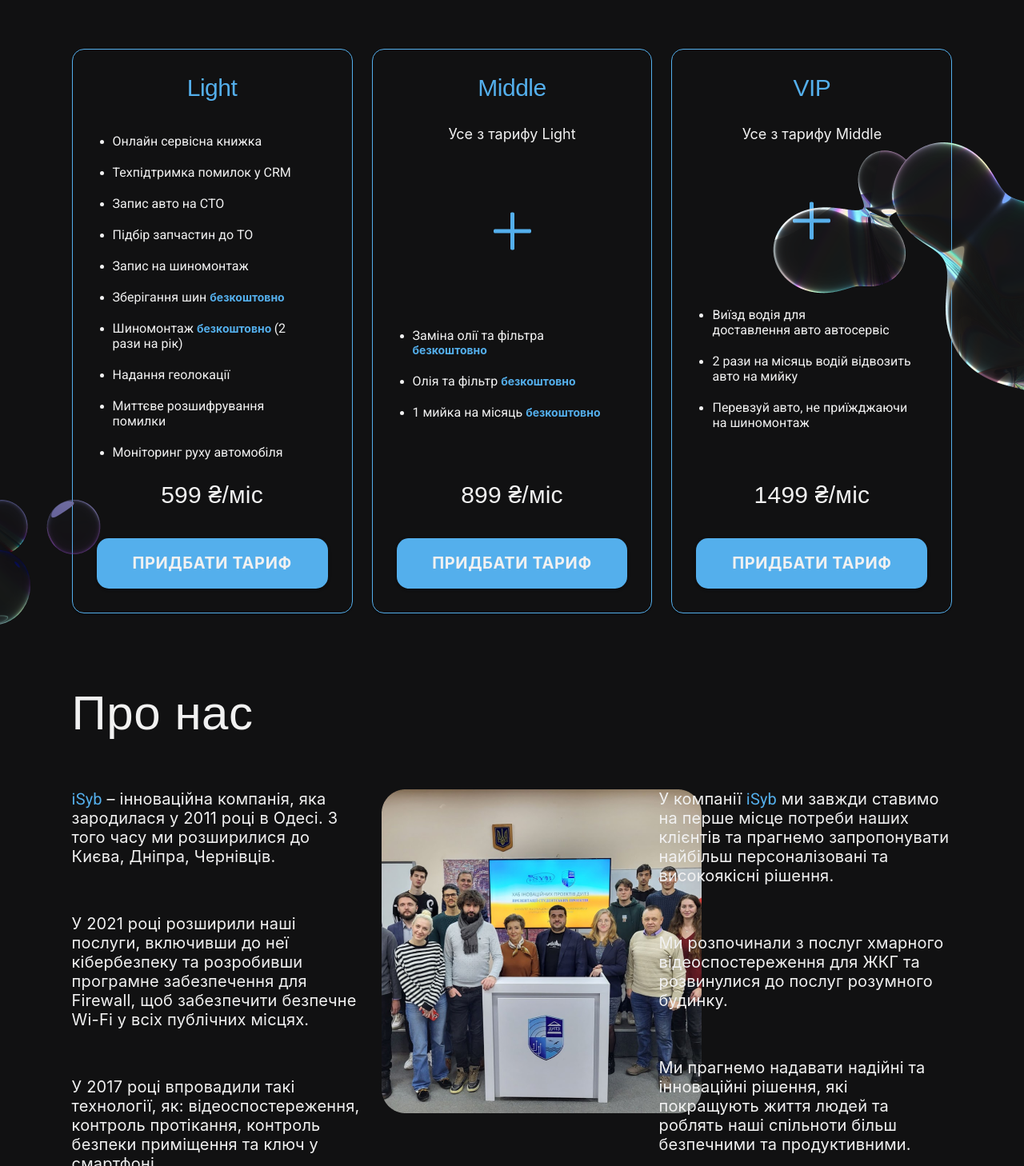
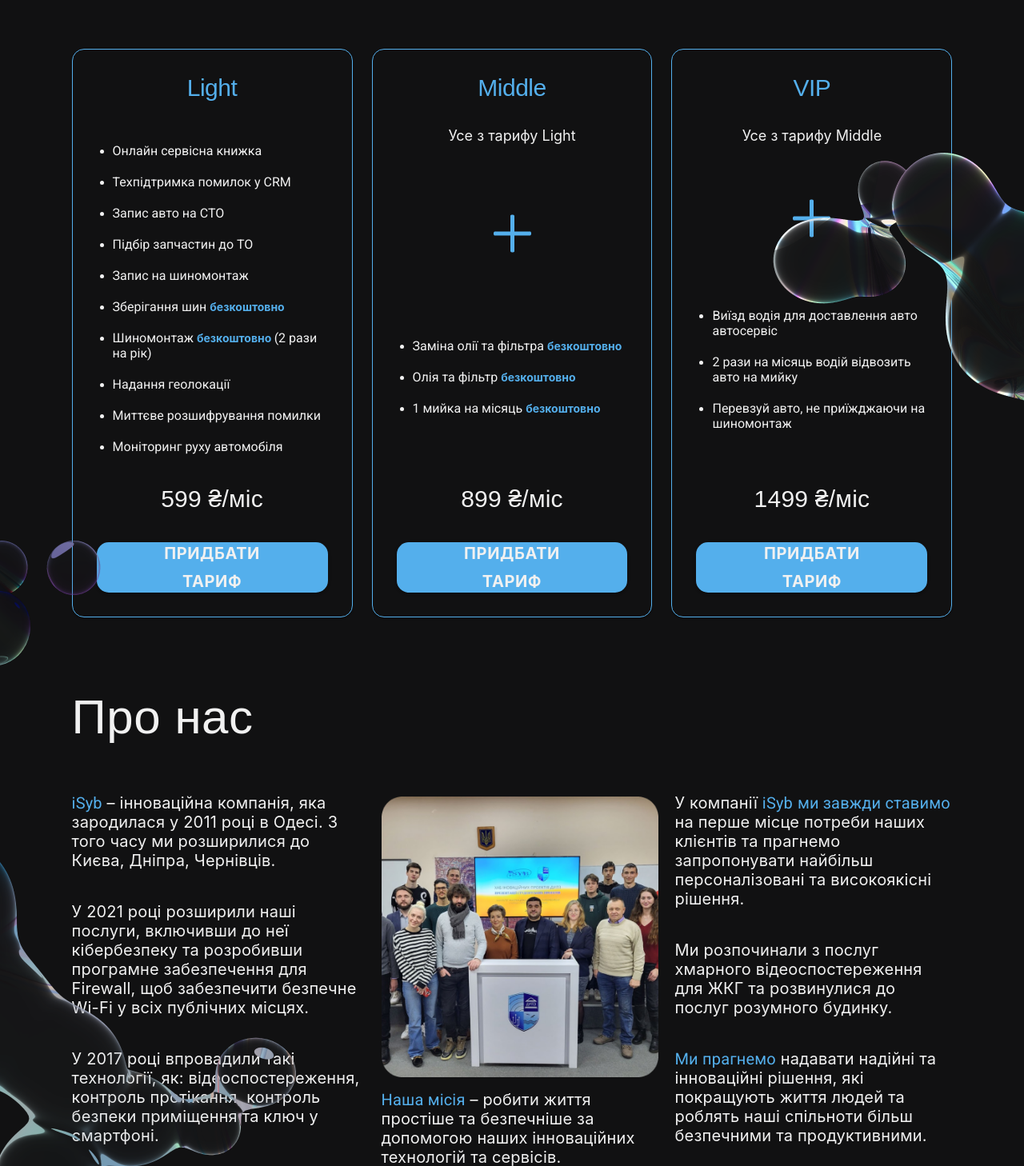
Before and after one commit to TM-OBD/obd_front, a React (Create React App) app in the folder frontend/: page / in a window 1280 px wide. Shown: the part 2032-3490 px from the top of the page at 80% size. Built offline with nearby package versions, Linux system fonts and the light colour scheme; a web font is replaced by a local one.

Commit message:
fixed Tariffs and finished AboutUs block

```diff
--- a/frontend/src/components/Body/ABOUT-US/AboutUs.js
+++ b/frontend/src/components/Body/ABOUT-US/AboutUs.js
@@ -10,6 +10,7 @@ import Bubbles from "../../../images/AboutUs/Bubble.png";
 
 const Container = styled(Box)`
 
+  position: relative;
   margin-top: 80px;
   padding: 0 7% 0 7%;
 
@@ -21,7 +22,6 @@ const Container = styled(Box)`
     margin-top: 50px;
   }
 `;
-
 
 
 function AboutUs() {
@@ -42,7 +42,7 @@ function AboutUs() {
 				position: "absolute",
 				backgroundImage: `url(${Bubbles})`,
 				backgroundRepeat: "no-repeat",
-				backgroundPosition: "left 300%",
+				backgroundPosition: "left 100%",
 				left: 0,
 				width: "100%",
 				height: "100%",
@@ -52,6 +52,11 @@ function AboutUs() {
 		<Grid
 		container
 		paddingTop={'50px'}
+		sx={{
+			display: 'flex',
+			flexWrap: 'wrap',
+			justifyContent: 'center',
+		}}
 		>
 			{AboutUsData.map((item,index) => (
 				<Grid
@@ -60,7 +65,14 @@ function AboutUs() {
             xs={12}
             sm={6}
             md={4}
-				sx={{marginLeft: index !== 0 ? '0px' : '0px'}}
+				sx={{
+					display: 'grid',
+					flexDirection: 'column',
+					gap: '4px',
+					width: '100%',
+					gridTemplateColumns: '1fr',
+					paddingLeft: index !== 0 ? '20px' : '0px'
+				}}
 				>
 					<Typography
 					fontFamily={'Inter, sans-serif'}
@@ -69,29 +81,49 @@ function AboutUs() {
 					lineHeight={'120%'}
 					color={(theme) => theme.palette.primary.main}
 					>
-						{item.firstParagraph && item.firstParagraph.split('iSyb').map((part, index) => {
+						{item.firstParagraph &&
+					item.firstParagraph.split('ми завжди ставимо').map((part, index) => {
 						return (
 						<React.Fragment key={index}>
-								{index > 0 && <span style={{ color: '#54afec' }}>iSyb</span>}
-								{part}
+							{index > 0 && <span style={{ color: '#54AFEC' }}>ми завжди ставимо</span>}
+							{part.split('iSyb').map((subPart, subIndex) => {
+								return (
+								<React.Fragment key={subIndex}>
+									{subIndex > 0 && <span style={{ color: '#54AFEC' }}>iSyb</span>}
+									{subPart}
+								</React.Fragment>
+								);
+							})}
 							</React.Fragment>
 								);
 							})}
 					</Typography>
 						{index === 1 ?
-						<Grid item sx={{marginLeft: '20px'}}>
-							<img alt="MainImage" loading="lazy" src={MainImage} />
+						<Grid
+						  item
+						  sx={{
+							display: 'flex',
+							flexDirection: 'column',
+							gap: 2
+						  }}
+						  >
+							<img alt="MainImage" loading="lazy" src={MainImage} style={{ maxWidth: '100%', height: 'auto' }}/>
 							<Typography
 							fontFamily={'Inter, sans-serif'}
 							fontWeight={400}
 							fontSize={{ md: "20px", sm: '18px', xs: '16px'}}
 							lineHeight={'120%'}
 							color={(theme) => theme.palette.primary.main}
-							sx={{
-								paddingTop: {md: '60px', sm: '40px', xs: '30px'}
-							}}
 							>
-								{item.paragraph}
+								{item.paragraph &&
+									item.paragraph.split('Наша місія').map((part, index) => {
+									return (
+									<React.Fragment key={index}>
+										{index > 0 && <span style={{ color: '#54AFEC' }}>Наша місія</span>}
+												{part}
+										</React.Fragment>
+											);
+										})}
 							</Typography>
 						</Grid>
 					: ''}
@@ -101,9 +133,6 @@ function AboutUs() {
 					fontSize={{ md: "20px", sm: '18px', xs: '16px'}}
 					lineHeight={'120%'}
 					color={(theme) => theme.palette.primary.main}
-					sx={{
-						paddingTop: {md: '60px', sm: '40px', xs: '30px'}
-					}}
 					>
 						{item.secondParagraph}
 					</Typography>
@@ -113,11 +142,16 @@ function AboutUs() {
 					fontSize={{ md: "20px", sm: '18px', xs: '16px'}}
 					lineHeight={'120%'}
 					color={(theme) => theme.palette.primary.main}
-					sx={{
-						paddingTop: {md: '60px', sm: '40px', xs: '30px'}
-					}}
 					>
-						{item.thirdParagraph}
+						{item.thirdParagraph &&
+					item.thirdParagraph.split('Ми прагнемо').map((part, index) => {
+						return (
+						<React.Fragment key={index}>
+							{index > 0 && <span style={{ color: '#54AFEC' }}>Ми прагнемо</span>}
+									{part}
+							</React.Fragment>
+								);
+							})}
 					</Typography>
 				</Grid>
 			))}
--- a/frontend/src/components/Body/TARIFFS/Tariffs.js
+++ b/frontend/src/components/Body/TARIFFS/Tariffs.js
@@ -11,6 +11,8 @@ import FirstBB from "../../../images/Tariffs/FirstBB.png";
 import SecondBB from "../../../images/Tariffs/SecondBB.png";
 
 const Container = styled(Box)`
+
+  position: relative;
   padding: 0 7% 0 7%;
 
   @media(max-width: 800px){
@@ -23,7 +25,7 @@ const Container = styled(Box)`
 `;
 
 const UlComponent = styled('ul')`
-  padding: 20px;
+  padding-left: 20px;
 `
 
 const LiComponent = styled('li')`
@@ -76,6 +78,10 @@ function Tariffs() {
         container
         spacing={3}
         paddingTop={'50px'}
+		  sx={{
+              display: 'flex',
+				  justifyContent: 'center',
+            }}
       >
         {TariffsData.map((item, index) => (
           <Grid
@@ -86,11 +92,6 @@ function Tariffs() {
             md={4}
             sx={{
               display: 'flex',
-              paddingLeft: {
-                md: index !== 0 ? '56px' : 0,
-                sm: index !== 0 ? '45px' : 0,
-                xs: index !== 0 ? '30px' : 0
-              }
             }}
           >
             <Card
@@ -99,11 +100,13 @@ function Tariffs() {
                 borderColor: (theme) => theme.palette.primary.borderBlue,
                 borderRadius: '15px',
                 maxWidth: '376px',
-                height: '100%',
+                minHeight: '606px',
                 background: 'transparent',
                 padding: '30px',
                 display: 'flex',
-                flexDirection: 'column'
+                flexDirection: 'column',
+					 gap: 4,
+				    width: '100%'
               }}
             >
               <Typography
@@ -127,13 +130,11 @@ function Tariffs() {
                     color={(theme) => theme.palette.primary.main}
                     display={'center'}
                     justifyContent={'center'}
-                    marginTop={'30px'}
                   >
                     {item.subtitle}
                   </Typography>
                   <img
                     style={{
-                      paddingTop: '30px',
                       display: 'block',
                       margin: 'auto'
                     }}
@@ -155,7 +156,7 @@ function Tariffs() {
 								variant="inherit"
 								component="span"
 								sx={{
-									color: '#54AFEC',
+									color: (theme) => theme.palette.primary.blue.light,
 									fontFamily: "'Inter', sans-serif",
 									fontWeight: 700,
 									fontSize: { md: "14px", sm: '12px', xs: '10px' }
@@ -186,17 +187,17 @@ function Tariffs() {
                 </Typography>
                 <Button
                   variant="contained"
-                  style={{
+                  sx={{
                     borderRadius: "15px",
                     padding: { sm: "24px 50px", xs: "16px 30px"},
                     maxWidth: "316px",
 						  width: "100%",
                     height: "63px",
-                    background: "#54AFEC",
+                    background: (theme) => theme.palette.primary.blue.light,
                     fontFamily: "Inter, sans-serif",
                     fontWeight: "700",
                     fontSize: "20px",
-                    color: "#f1f1f1",
+                    color: (theme) => theme.palette.primary.main,
                     marginTop: '30px',
                     alignSelf: 'center'
                   }}
```
Lines whose indentation alone changed are shown as unchanged.
